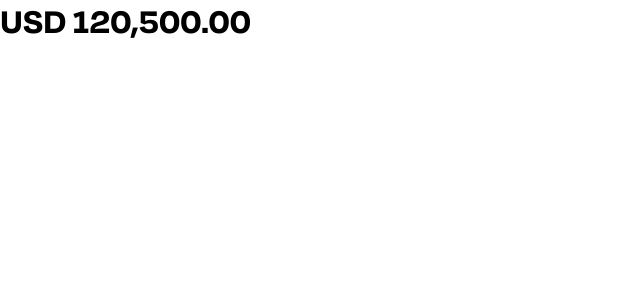
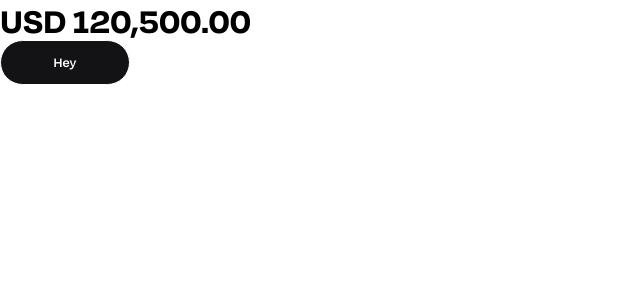
Before and after one commit to Josephenoch/mainstack, a Next.js app: page / in a window 1280 px wide. Shown: the top 300 px of the page, without its empty margins (0-640 px from the left). Built offline with nearby package versions, Linux system fonts and the light colour scheme.

Commit message:
chore: create the button component

```diff
--- a/components/secondary/Button.tsx
+++ b/components/secondary/Button.tsx
@@ -0,0 +1,40 @@
+import Link from "next/link";
+import { twMerge } from "tailwind-merge";
+import React, { ButtonHTMLAttributes, DetailedHTMLProps, FC } from "react"
+
+interface PropsType extends  DetailedHTMLProps<ButtonHTMLAttributes<HTMLButtonElement>,
+HTMLButtonElement> {
+  href?: string
+}
+
+const Button:FC<PropsType> = ({
+  href,
+  disabled,
+  children,
+  className: addClasses,
+  ...props
+}) => {
+
+
+
+
+  const className = twMerge(`${disabled ? "cursor-not-allowed opacity-40" :""} font-semibold border border-white bg-black-300 text-white text-sm items-center flex justify-center disabled:hover:scale-100 disabled:active:scale-100 rounded-[100px]  hover:scale-105 active:scale-90 h-[2.8rem] min-w-[130px] space-x-3  transition-all duration-150 shadow-[3px_3px_0px_0px] shadow-grey`, addClasses)
+
+  return href ?  (
+
+      <Link href={href} className={className}>
+      {children}
+      </Link>
+
+  ) : (
+    <button
+    disabled={disabled}
+    className={className}
+    {...props}
+    >
+      {children}
+      </button>
+  )
+}
+
+export default Button
--- a/components/secondary/index.ts
+++ b/components/secondary/index.ts
@@ -0,0 +1 @@
+export { default as Button } from "./Button"
--- a/pages/index.tsx
+++ b/pages/index.tsx
@@ -1,3 +1,4 @@
+import { Button } from "@/components/secondary";
 
 
 
@@ -5,6 +6,7 @@ export default function Home() {
   return (
     <div>
       <p className="text-4xl font-bold ">USD 120,500.00</p>
+      <Button>Hey</Button>
     </div>
   );
 }
--- a/styles/globals.css
+++ b/styles/globals.css
@@ -1,5 +1,6 @@
 @import "tailwindcss";
 
 @theme {
+  --color-black-300: #131316;
   --font-degular: "Satoshi", "sans-serif";
 }
```
